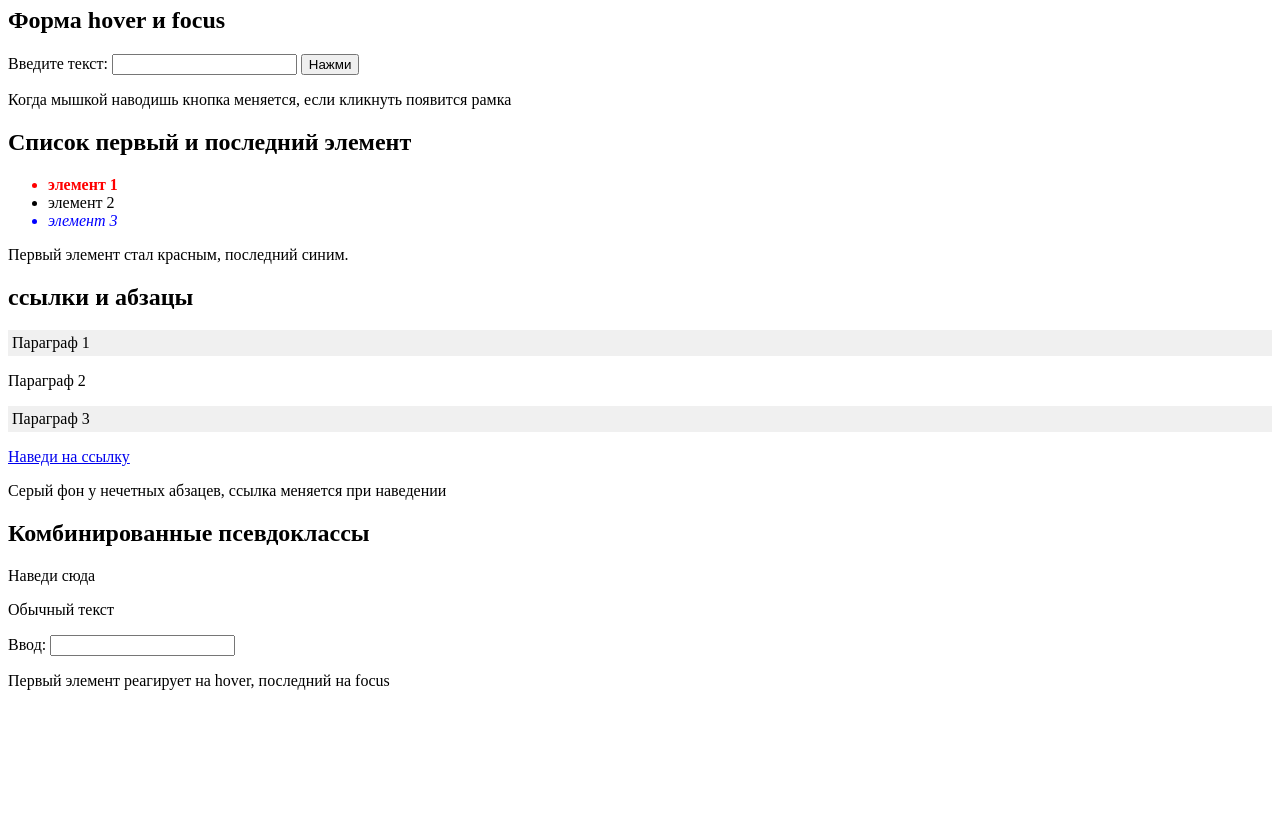
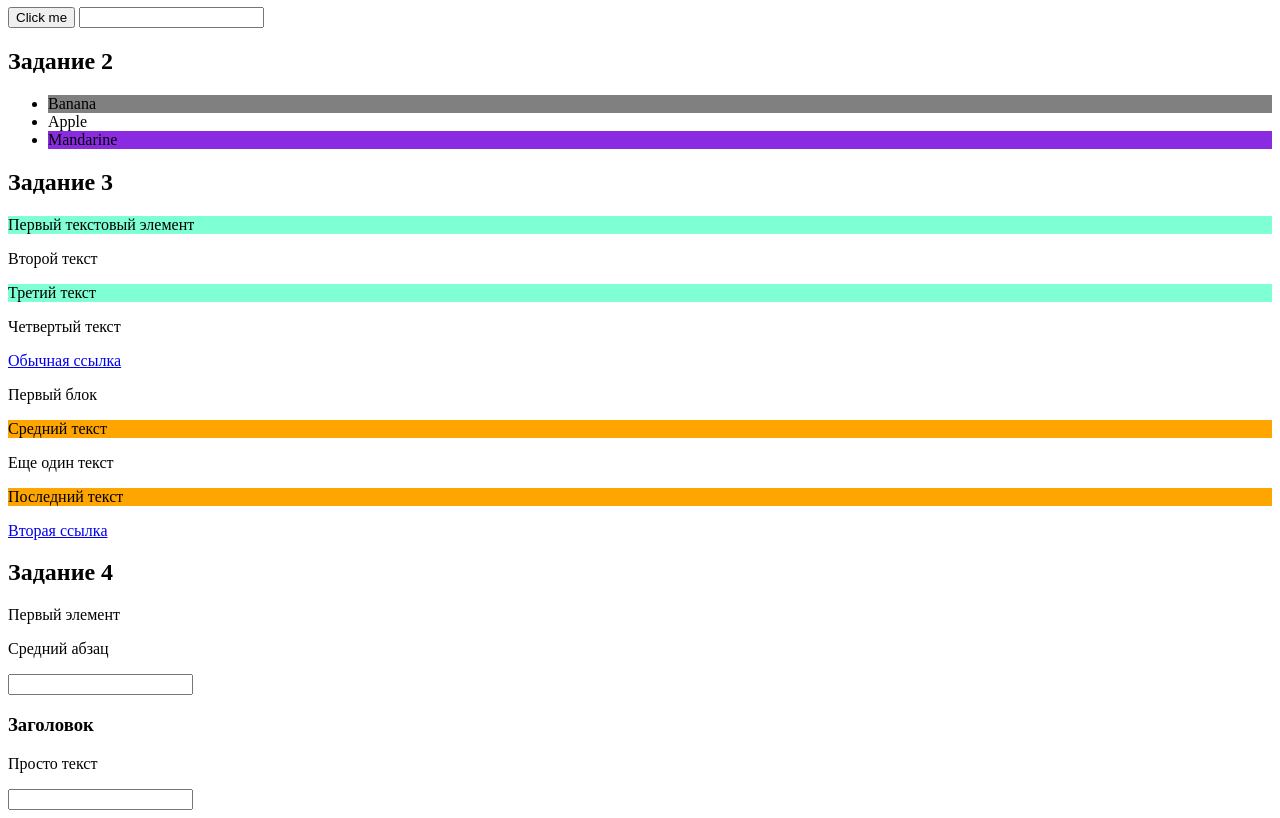
Before and after one commit to dimash-dev/html-homework, a plain HTML site: page Pseudo-Classes/pse.html in a window 1280 px wide. Shown: the part 73-891 px from the top of the page. Before the commit the page ends 800 px from the top, so only its background shows below. Drawn offline with Linux system fonts and the light colour scheme.

Commit message:
Переделал без ИИ

```diff
--- a/Pseudo-Classes/pse.css
+++ b/Pseudo-Classes/pse.css
@@ -1,56 +1,62 @@
 /* Задание 1 */
-
-/* При наведении фон зеленый, текст белый */
-button:hover {
-    background-color: green;
-    color: white;
-    cursor: pointer;
+/* Когда наводишь курсор на кнопку, меняется цвет на красный */
+.button:hover {
+  background-color: red;
 }
 
-/* При фокусе на input появляется синяя рамка */
-input:focus {
-    border-color: blue;
-    outline: none;
+/* При клике на элемент, меняется цвет границы на cиний цвет */
+.input:focus {
+  border-color: blue;
+  outline: none;
+  /* outline: none; Без этого кода, у меня не работало, но на видео курса этот код не показывали. */
 }
 
 /* Задание 2 */
 
-/* Первый элемент списка красный и жирный */
-ul li:first-child {
-    color: red;
-    font-weight: bold;
+/* Применил :first-child что-бы менять цвет первого элемента на синий. */
+.list-fruit:first-child {
+  background-color: gray;
 }
 
-/* Последний элемент списка синий и курсивный */
-ul li:last-child {
-    color: blue;
-    font-style: italic;
+/* Применил :last-child что-бы менять цвет последнего элемента на фиолетовый. */
+.list-fruit:last-child {
+  background-color: blueviolet;
 }
 
 /* Задание 3 */
 
-/* Каждому нечетному абзацу серый фон */
-
-.text p:nth-child(odd) {
-    background-color: #f0f0f0;
-    padding: 4px;
+/* Ссылка при наведении должен менять цвет на зеленый, а текст на белый */
+.block1 a:hover {
+  background-color: green;
+  color: white;
 }
 
-/* При наведении на ссылку цвет и подчеркивание */
-.text a:hover {
-    color: orange;
-    text-decoration: underline;
+/* При клике на ссылку, цвет меняется на синий, а текст на красный. */
+.block2 a:focus {
+  background-color: blue;
+  color: red;
+}
+
+/* Тут абзацы, нечетные должны менять цвет на голубой. */
+.text1:nth-child(odd) {
+  background-color: aquamarine;
+}
+
+/* Четные должны менять цвет на оранжевый.*/
+.text2:nth-child(even) {
+  background-color: orange;
 }
 
 /* Задание 4 */
 
-/* Первый абзац внутри блока — меняет фон при наведении */
-.combo p:first-child:hover {
-    background-color: lightblue;
+/* Первый дочерний элемент внутри блока, при наведении меняется цвет фона на желтый */
+.block4 :first-child:hover {
+  background-color: yellow;
+  font-weight: bolder;
 }
 
-/* Последний элемент при фокусе рамка и фон */
-.combo input:last-child:focus {
-    border: 2px solid red;
-    background-color: #fff0f0;
+/* Последний элемент внутри блока, если в фокусе, меняет цвет заднего фона на красный */
+.block4 :last-child:focus {
+  background-color: red;
+  outline: none;
 }
--- a/Pseudo-Classes/pse.html
+++ b/Pseudo-Classes/pse.html
@@ -1,68 +1,53 @@
 <!DOCTYPE html>
 <html lang="en">
+
 <head>
     <meta charset="UTF-8">
     <meta name="viewport" content="width=device-width, initial-scale=1.0">
     <title>Document</title>
     <link rel="stylesheet" href="pse.css">
 </head>
+
 <body>
-    <h1>Псевдоклассы в CSS</h1>
-    <!--Задание 1-->
-    <section>
-        <h2>Форма hover и focus</h2>
-        <form>
-    <!-- Поле ввода будет менять рамку при фокусе -->
-            <label>
-                Введите текст:
-                <input type="text">
-            </label>
-    <!-- Кнопка меняет фон при наведении -->
-            <button>Нажми</button>
-        </form>
-        <p>Когда мышкой наводишь кнопка меняется, если кликнуть появится рамка</p>
-    </section>
+    <h1>Задание1</h1>
+    <button class="button">Click me</button>
+    <input class="input" type="text">
 
-    <!--Задание 2-->
-    <section>
-        <h2>Список первый и последний элемент</h2>
-        <ul>
-            <li>элемент 1</li>
-            <li>элемент 2</li>
-            <li>элемент 3</li>
-        </ul>
-        <p>Первый элемент стал красным, последний синим.</p>
-    </section>
+    <h2>Задание 2</h2>
+    <ul>
+        <li class="list-fruit">Banana</li>
+        <li class="list-fruit">Apple</li>
+        <li class="list-fruit">Mandarine</li>
+    </ul>
 
-    <!--Задание 3-->
-    <section>
-        <h2>ссылки и абзацы</h2>
-        <div class="text">
-    <!-- Нечетные абзацы будут иметь серый фон -->
-            <p>Параграф 1</p>
-            <p>Параграф 2</p>
-            <p>Параграф 3</p>
+    <h2>Задание 3</h2>
+    <div class="block1">
+        <p class="text1">Первый текстовый элемент</p>
+        <p class="text1">Второй текст</p>
+        <p class="text1">Третий текст</p>
+        <p class="text1">Четвертый текст</p>
+        <a href="#">Обычная ссылка</a>
+    </div>
+    <div class="block2">
+        <p class="text2">Первый блок</p>
+        <p class="text2">Средний текст</p>
+        <p class="text2">Еще один текст</p>
+        <p class="text2">Последний текст</p>
+        <a href="#">Вторая ссылка</a>
+    </div>
 
-    <!-- Ссылк: меняет цвет при наведении -->
-            <a href="#">Наведи на ссылку</a>
-        </div>
-        <p>Серый фон у нечетных абзацев, ссылка меняется при наведении</p>
-    </section>
+    <h2>Задание 4</h2>
+    <div class="block4">
+        <p>Первый элемент</p>
+        <p>Средний абзац</p>
+        <input type="text">
+    </div>
+    <div class="block4">
+        <h3>Заголовок</h3>
+        <p>Просто текст</p>
+        <input type="text">
+    </div>
 
-    <!--Задание 4-->
-    <section>
-        <h2>Комбинированные псевдоклассы</h2>
-        <div class="combo">
-    <!-- Первый элемент реагирует на hover -->
-            <p>Наведи сюда</p>
-            <p>Обычный текст</p>
-    <!-- Последний элемент input, будет реагировать на focus -->
-            <label>
-                Ввод:
-                <input type="text">
-            </label>
-        </div>
-        <p>Первый элемент реагирует на hover, последний на focus</p>
-    </section>
 </body>
+
 </html>
```
